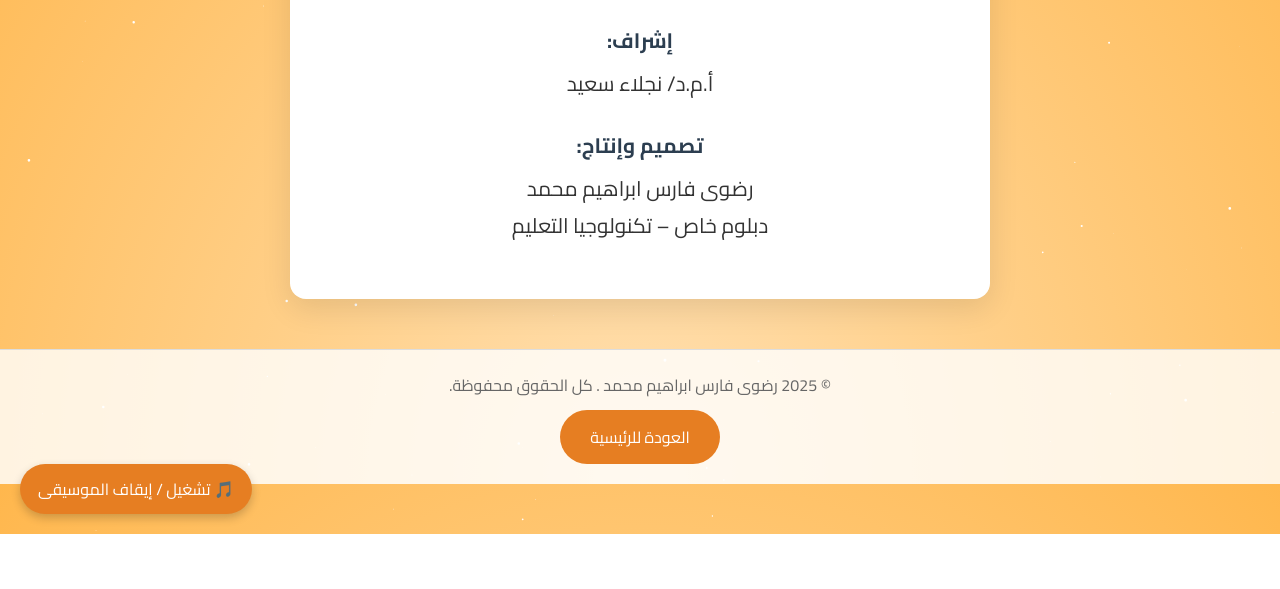
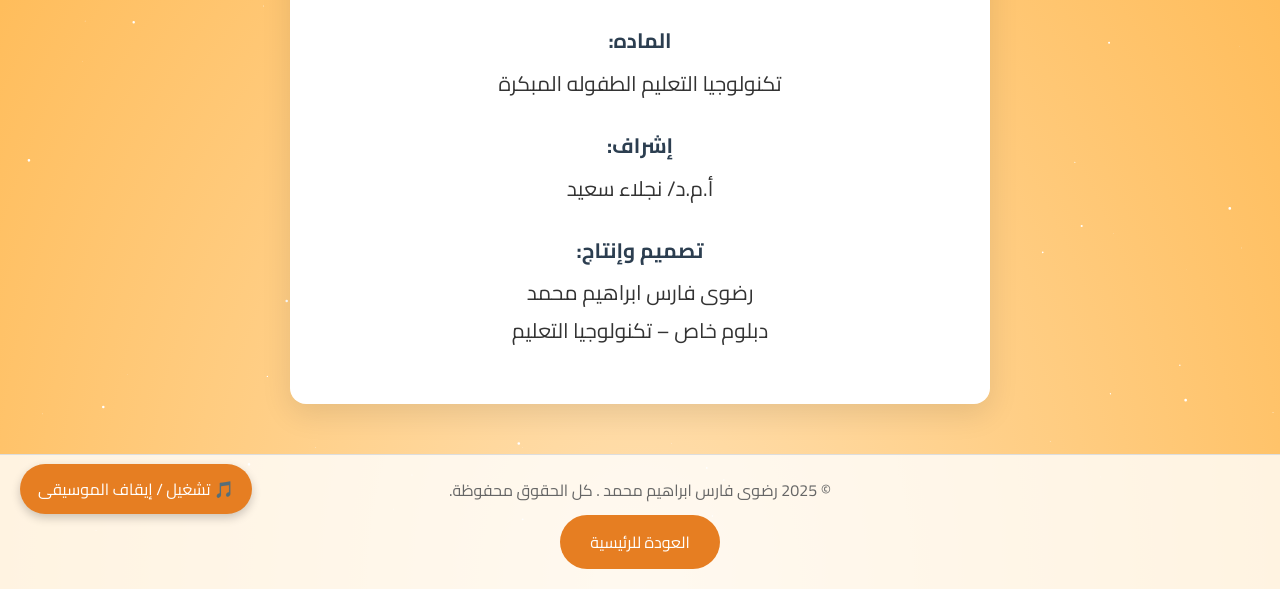
Before and after one commit to rdowfars/rdowfars, a plain HTML site: page ex.html in a window 1280 px wide. Shown: the part 266-855 px from the top of the page. Before the commit the page ends 800 px from the top, so only its background shows below. Drawn offline with Linux system fonts and the light colour scheme.

Commit message:
Update ex.html

```diff
--- a/ex.html
+++ b/ex.html
@@ -165,7 +165,10 @@
 
 <div class="container">
   <h1>صفحة الإشراف</h1>
-
+  <div class="section">
+    <span>الماده:</span>
+    تكنولوجيا التعليم الطفوله المبكرة
+  </div>
   <div class="section">
     <span>إشراف:</span>
     أ.م.د/ نجلاء سعيد
```
